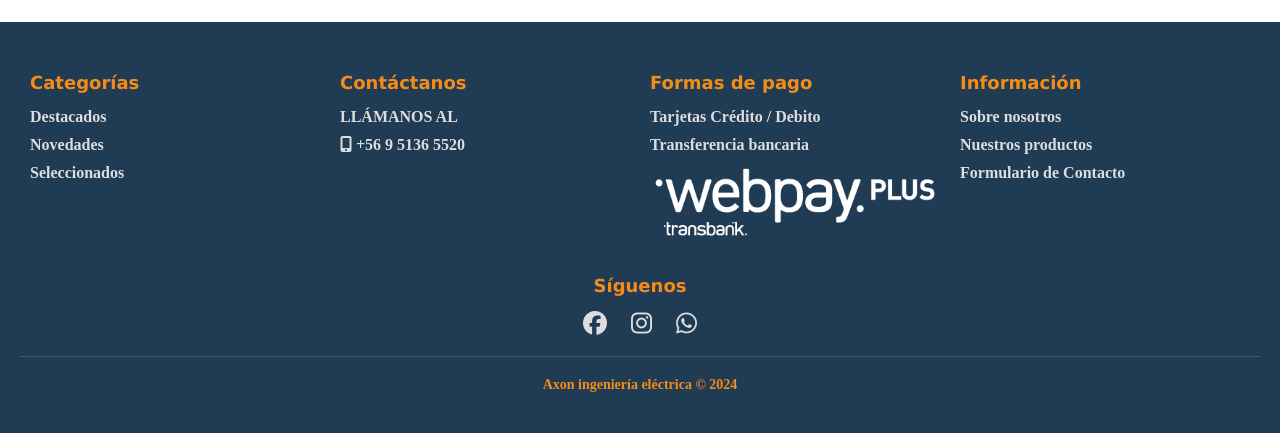
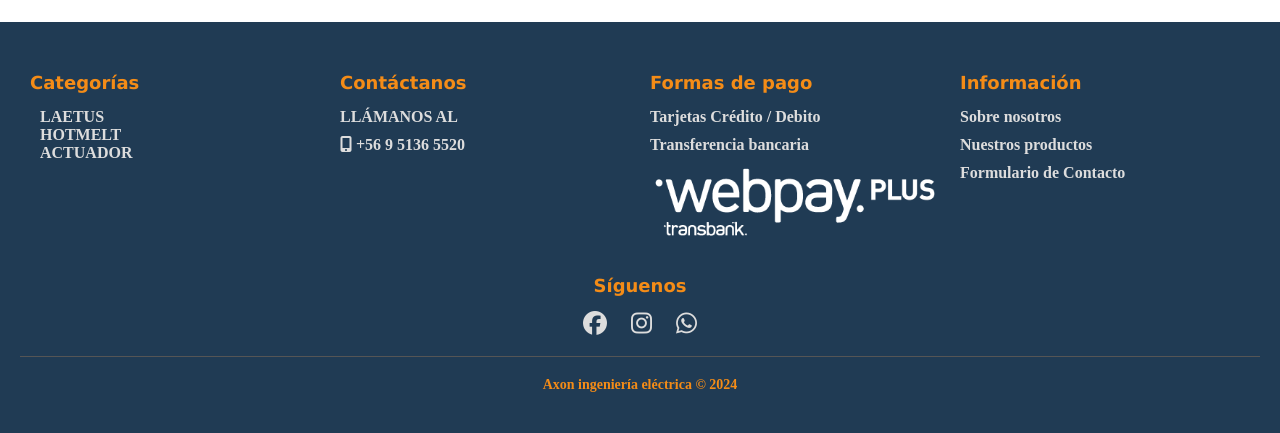
Before and after one commit to fcchidan/Axon-Final, a Django app: page /categoria/1 in a window 1280 px wide. Shown: the part 2054-2487 px from the top of the page. Run offline with Django 5.2, Linux system fonts and the light colour scheme; data comes from the database, SQL or seed files in the repository; both versions use the stored data as it was after the commit; data that the repository does not hold is empty.

Commit message:
agrege limite a la categoria del footer

```diff
--- a/ProyectoAxon/mainapp/static/css/styles.css
+++ b/ProyectoAxon/mainapp/static/css/styles.css
@@ -1501,6 +1501,15 @@ textarea {
     flex-wrap: wrap;
     justify-content: space-between;
 }
+.categorias-footer{
+    display: block;
+    margin: 10px;
+    flex-wrap: wrap;
+    justify-content: space-between;
+    list-style-type: none;
+    margin-bottom: 10px;
+    font-weight: bold;
+}
 
 .pie-pagina .box1 {
     flex: 1 1 20%;
--- a/ProyectoAxon/mainapp/templates/layout.html
+++ b/ProyectoAxon/mainapp/templates/layout.html
@@ -122,9 +122,15 @@
         <div class="grupo-1">
             <div class="box1">
                 <h2>Categorías</h2>
-                <h4>Destacados</h4>
-                <h4>Novedades</h4>
-                <h4>Seleccionados</h4>
+                <ul class="categorias-footer">
+                    {% for i in categorias %}
+                        {% if forloop.counter <= 6 %}
+                            <li>
+                                <a href="{% url 'categoria' i.0 %}">{{ i.1 }}</a>
+                            </li>
+                        {% endif %}
+                    {% endfor %}
+                </ul>
             </div>
             <div class="box1">
                 <h2>Contáctanos</h2>
```
Also changed, not shown: ProyectoAxon/db.sqlite3.
